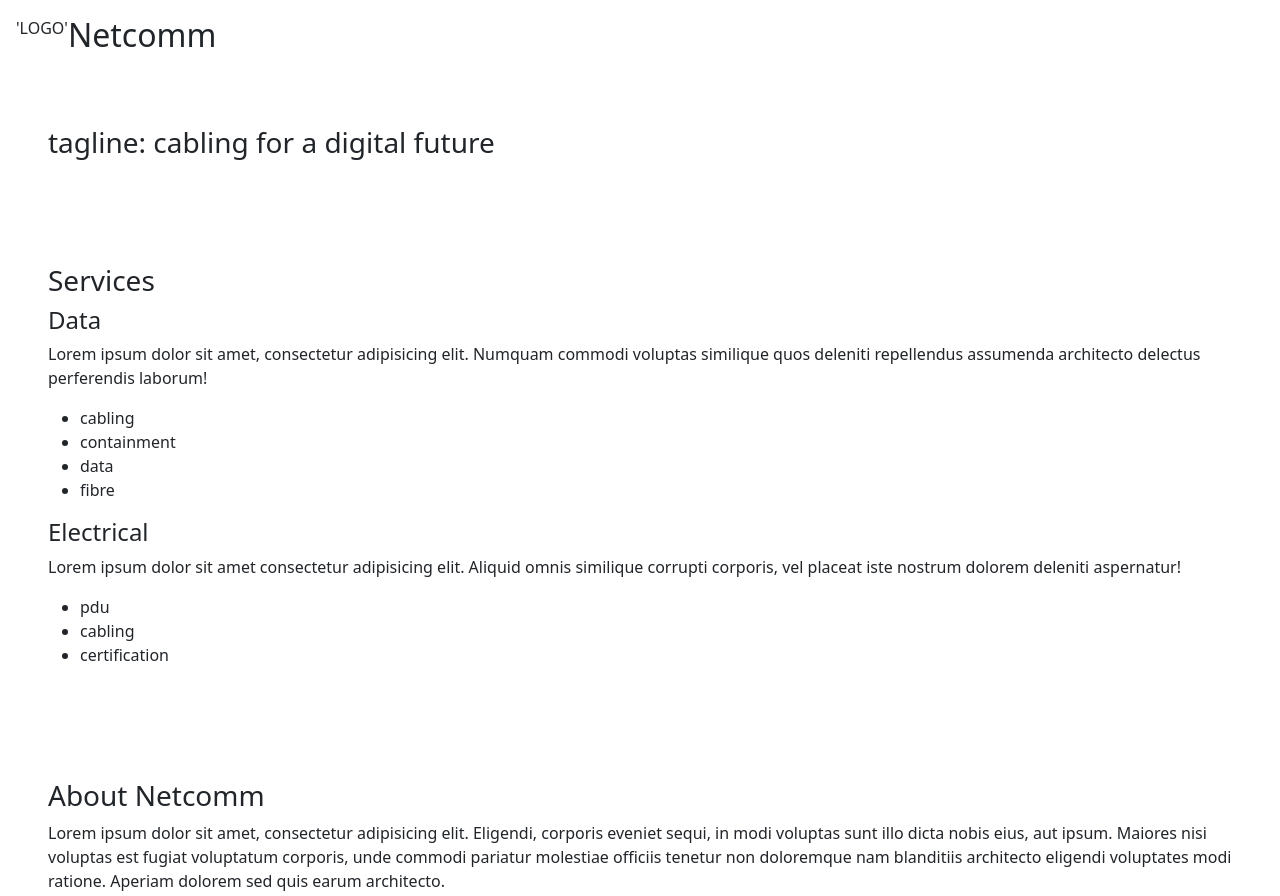
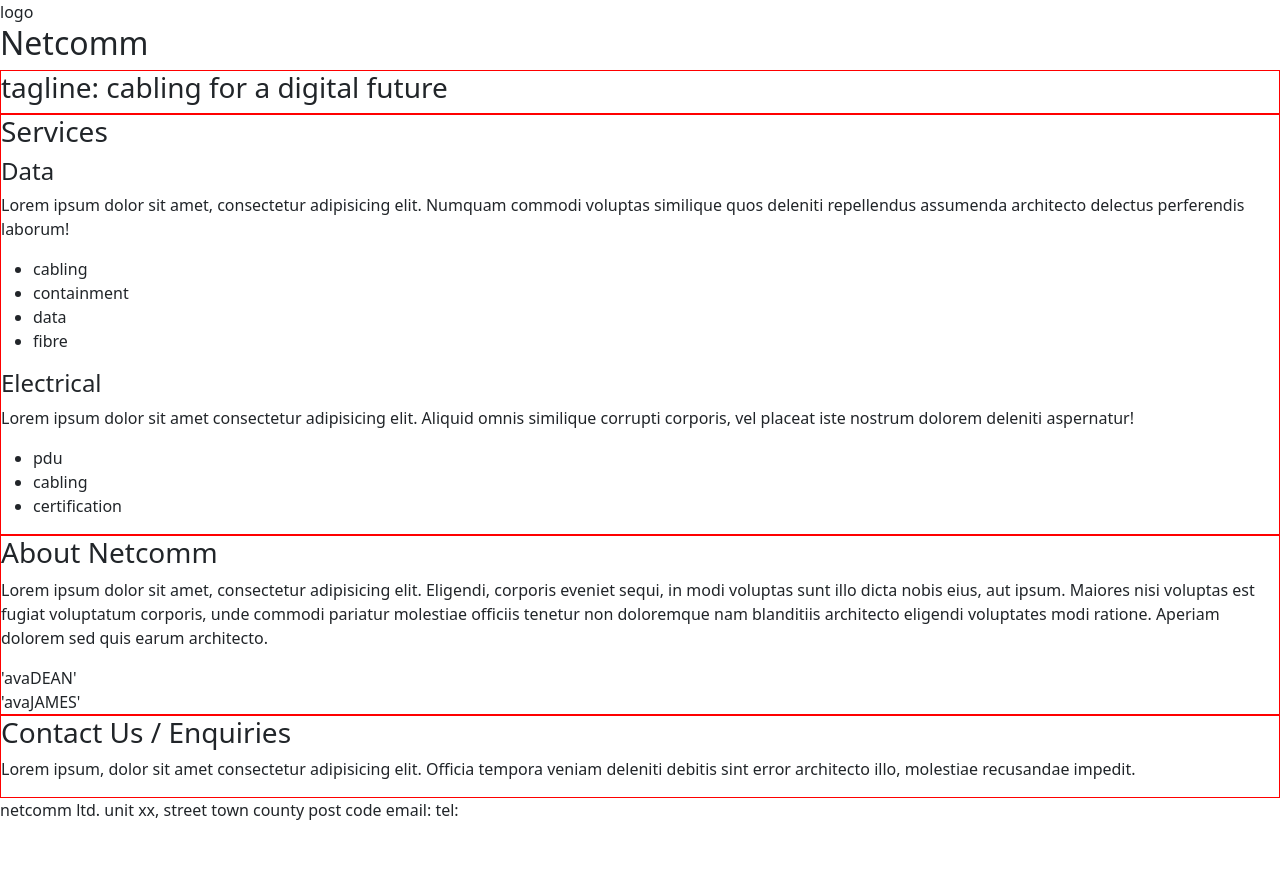
Before and after one commit to akbattman/netcomm, a plain HTML site: page netcomm_v1/index.html in a window 1280 px wide. Shown: the top 896 px of the page. After the commit the page ends 838 px from the top, so only its background shows below. Drawn offline with nearby package versions, Linux system fonts and the light colour scheme.

Commit message:
initial commit - structure and base lorem html

```diff
--- /dev/null
+++ b/netcomm_v1/assets/stylesheets/application.css
@@ -0,0 +1,3 @@
+.pagex {
+  border: 1px solid red;
+}
--- a/netcomm_v1/netcomm.html
+++ b/netcomm_v1/index.html
@@ -5,24 +5,25 @@
   <meta http-equiv="X-UA-Compatible" content="IE=edge">
   <meta name="viewport" content="width=device-width, initial-scale=1.0">
   <link href="https://cdn.jsdelivr.net/npm/bootstrap@5.2.1/dist/css/bootstrap.min.css" rel="stylesheet" integrity="sha384-iYQeCzEYFbKjA/T2uDLTpkwGzCiq6soy8tYaI1GyVh/UjpbCx/TYkiZhlZB6+fzT" crossorigin="anonymous">
-  <title>netcomm</title>
+  <link rel="stylesheet" type="text/css" href="assets/stylesheets/application.css" />
+  <title>Netcomm-Ltd.com</title>
 </head>
 <body>
   <!-- <h2>hello world x</h2> -->
-  <header class="d-flex p-3">
-    <picture class="nclogo">'LOGO'</picture>
+  <header class="">
+    <div>logo</div>
     <h2>Netcomm</h2>
   </header>
 
   <div class="pagesScroll">
-    <div class="pagex p-5">
-      <div class="landing d-flex">
+    <div class="pagex">
+      <div class="landing">
         <h3>tagline: cabling for a digital future</h3>
       </div>
     </div>
 
-    <div class="pagex p-5">
-      <div class="services d-flex-col">
+    <div class="pagex">
+      <div class="services">
         <h3>Services</h3>
         <h4>Data</h4>
         <p>Lorem ipsum dolor sit amet, consectetur adipisicing elit. Numquam commodi voluptas similique quos deleniti repellendus assumenda architecto delectus perferendis laborum!</p>
@@ -43,8 +44,8 @@
       </div>
     </div>
 
-    <div class="pagex p-5">
-      <div class="aboutUs d-flex-col">
+    <div class="pagex">
+      <div class="aboutUs">
         <h3>About Netcomm</h3>
         <p>Lorem ipsum dolor sit amet, consectetur adipisicing elit. Eligendi, corporis eveniet sequi, in modi voluptas sunt illo dicta nobis eius, aut ipsum. Maiores nisi voluptas est fugiat voluptatum corporis, unde commodi pariatur molestiae officiis tenetur non doloremque nam blanditiis architecto eligendi voluptates modi ratione. Aperiam dolorem sed quis earum architecto.</p>
 
@@ -53,8 +54,8 @@
       </div>
     </div>
 
-    <div class="pagex p-5">
-      <div class="contact d-flex-col">
+    <div class="pagex">
+      <div class="contact">
         <h3>Contact Us / Enquiries</h3>
         <p>Lorem ipsum, dolor sit amet consectetur adipisicing elit. Officia tempora veniam deleniti debitis sint error architecto illo, molestiae recusandae impedit.</p>
         <ul></ul>
@@ -62,7 +63,7 @@
     </div>
   </div>
 
-  <footer class="d-flex p-3">
+  <footer class="">
     <p>
       netcomm ltd.
       unit xx, street
```
Also changed, not shown: netcomm_v1/assets/pictures/nc_logo_trans.png (added), 1 other file.
